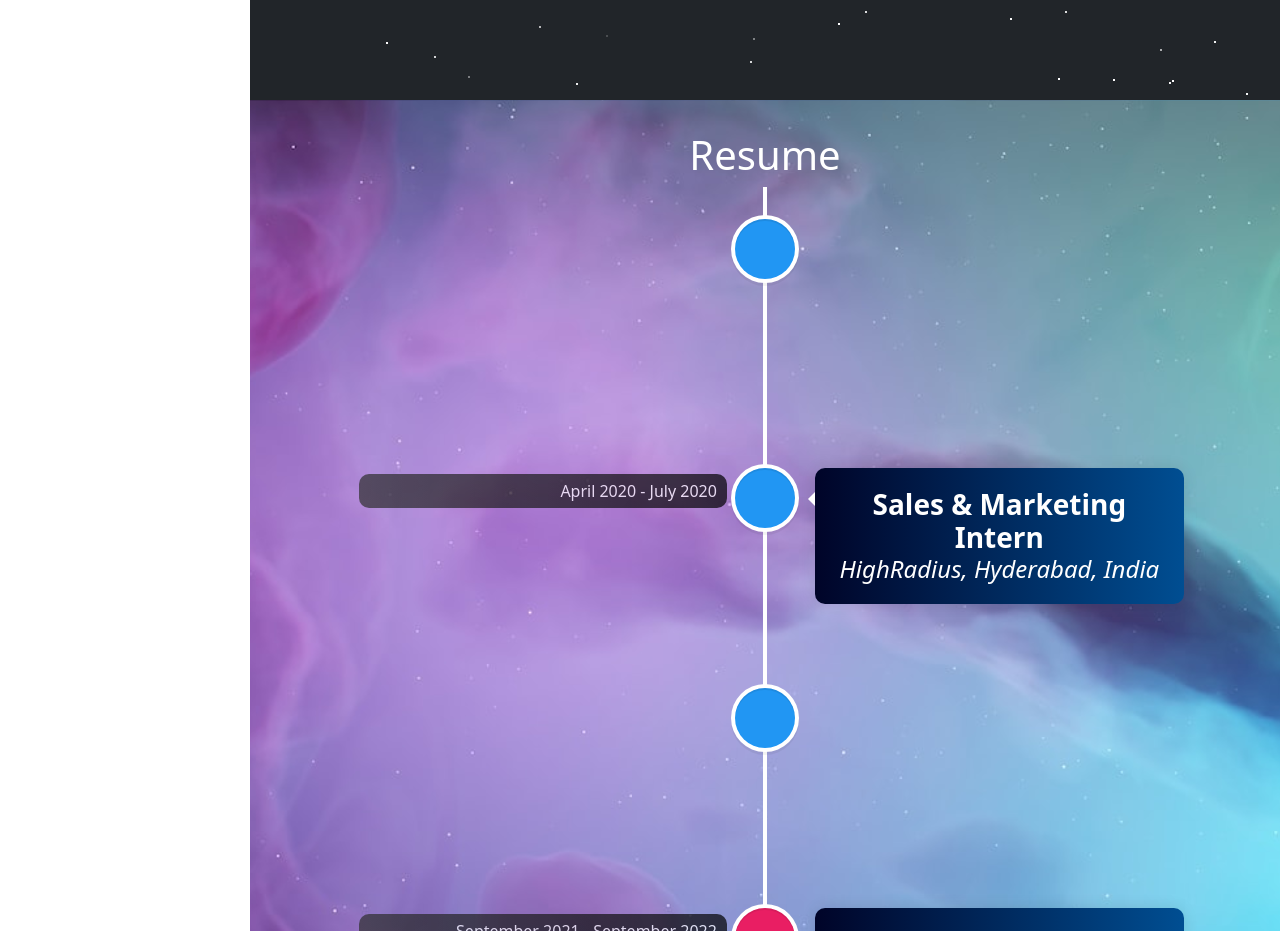
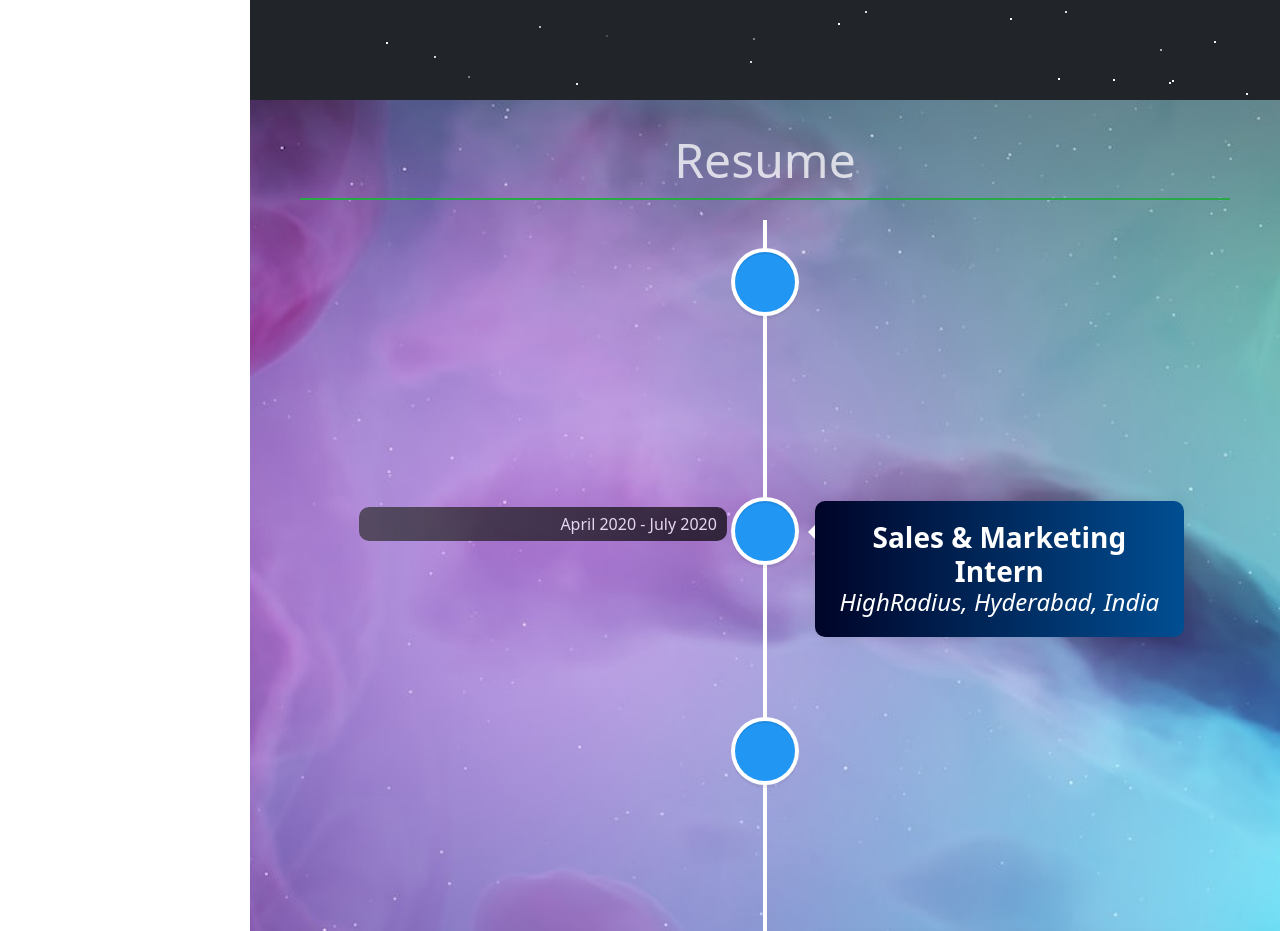
Before and after one commit to theCuriousObserver/My-Portfolio, a React (Create React App) app: page / in a window 1280 px wide. Shown: the part 1500-2431 px from the top of the page. Built offline with nearby package versions, Linux system fonts and the light colour scheme.

Commit message:
Resume Formatting

```diff
--- a/src/Resume.css
+++ b/src/Resume.css
@@ -16,6 +16,16 @@
   .resume-content {
     position: relative;
     z-index: 1;
+  }
+
+  .resume-heading {
+    font-size: 3em;
+    color: rgba(255, 255, 255, 0.75);
+    margin-bottom: 20px;
+    text-align: center;
+    border-bottom: 2px solid #000; /* Adjust the color and thickness as needed */
+    display: inline-block;
+    padding-bottom: 10px;
   }
 
   .resume-heading-container {
--- a/src/Resume.js
+++ b/src/Resume.js
@@ -9,7 +9,7 @@ import './Resume.css';
 const Resume = () => {
     return (
         <div className="resume" id="resume" style={{ backgroundImage: `url(${NebulaBackground})` }}>
-            <h1>Resume</h1>
+            <h1 className="resume-heading">Resume</h1>
             <VerticalTimeline>
                 <VerticalTimelineElement
                     className="vertical-timeline-element--work"
```
